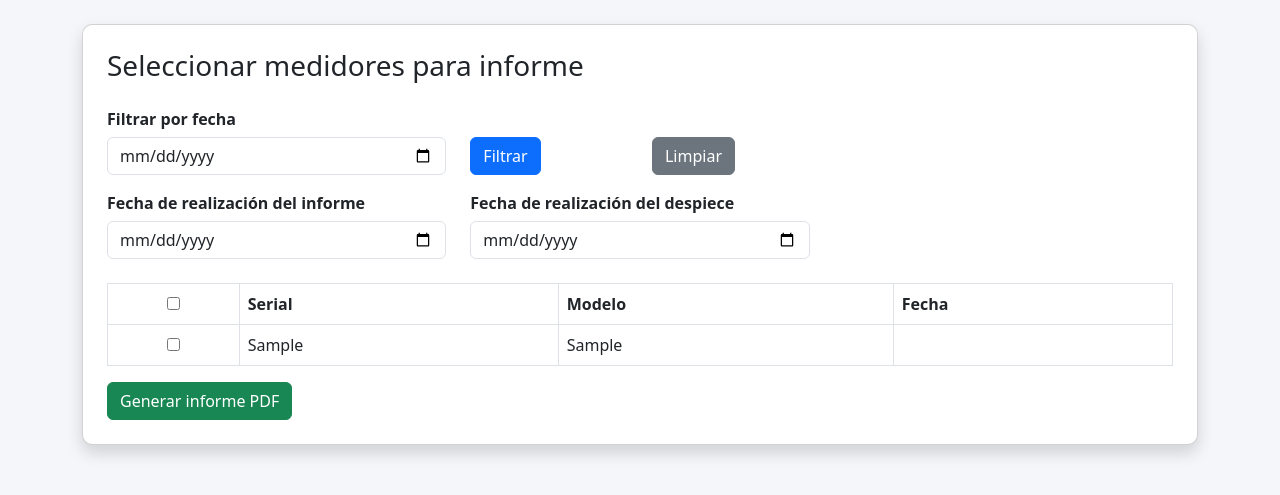
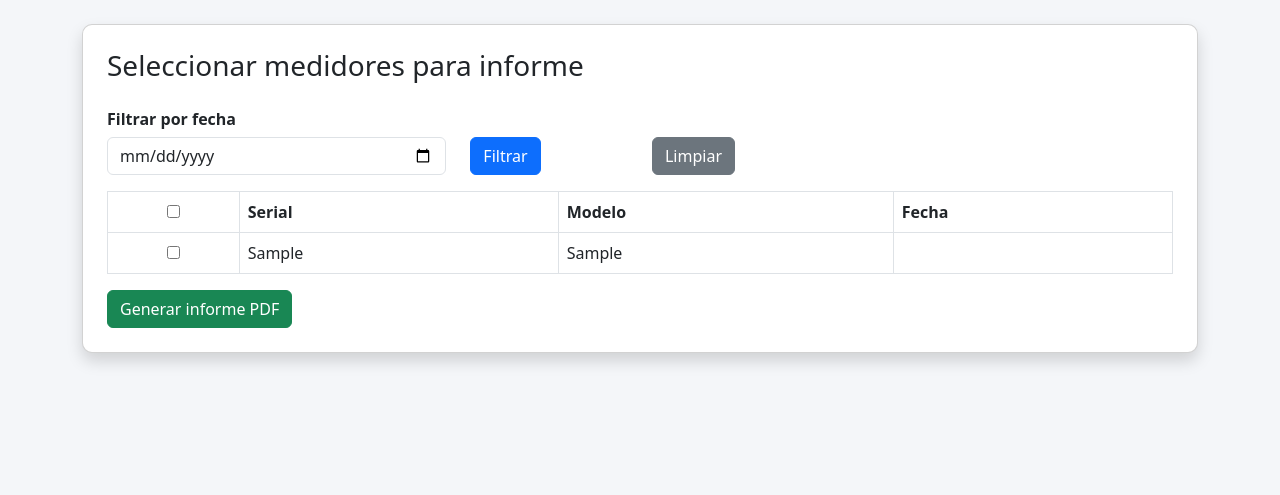
Before and after one commit to diomarvalderrama/medidores, a Django app: page /seleccionar/ in a window 1280 px wide. Shown: the part 56-551 px from the top of the page. Run offline with Django 5.2, Linux system fonts and the light colour scheme; a user stored in the database is signed in; tables that the repository leaves empty hold one stand-in row (values such as "Sample post").

Commit message:
fix observacion y mejoras PDF

```diff
--- a/inspecciones/views.py
+++ b/inspecciones/views.py
@@ -2,7 +2,7 @@ import os
 from django.shortcuts import render, redirect, get_object_or_404
 from django.http import HttpResponse
 from django.contrib.auth.decorators import login_required
-from datetime import datetime
+from django.conf import settings
 import openpyxl
 from openpyxl.styles import Font, PatternFill, Alignment
 
@@ -178,8 +178,15 @@ class NumberedCanvas(canvas.Canvas):
 def generar_informe(request):
     ids = request.POST.getlist('medidores')
     medidores = Medidor.objects.filter(id__in=ids) if ids else Medidor.objects.none()
-    fecha_informe = request.POST.get('fecha_informe', '')
-    fecha_despiece = request.POST.get('fecha_despiece', '')
+
+    fecha_informe = ''
+    fecha_despiece = ''
+    if medidores.exists():
+        registro = medidores.first().registro
+        if registro.fecha_informe:
+            fecha_informe = registro.fecha_informe.strftime('%d/%m/%Y')
+        if registro.fecha_despiece:
+            fecha_despiece = registro.fecha_despiece.strftime('%d/%m/%Y')
 
     response = HttpResponse(content_type='application/pdf')
     response['Content-Disposition'] = 'attachment; filename="informe.pdf"'
@@ -187,7 +194,6 @@ def generar_informe(request):
     doc = SimpleDocTemplate(response, rightMargin=40, leftMargin=40, topMargin=120, bottomMargin=100)
     styles = getSampleStyleSheet()
 
-    # 🔹 Estilos
     styles['Normal'].fontName = FONT
     styles['Normal'].fontSize = 9
     styles['Normal'].alignment = 4
@@ -196,7 +202,6 @@ def generar_informe(request):
         'TituloInforme',
         fontName=FONT,
         fontSize=11,
-        bold=True,
         alignment=TA_CENTER,
         spaceAfter=10,
     )
@@ -217,15 +222,12 @@ def generar_informe(request):
 
     # 🔹 TABLA MEDIDORES
     elementos.append(Paragraph("<b>1. INFORMACIÓN DEL MEDIDOR</b>", styles['Heading2']))
-
     header = ['SERIAL', 'MODELO', 'AÑO', 'ESTADO', 'CODIGO', 'MEDIDOR CON ALTERACIÓN']
     data = [header]
     for m in medidores:
         data.append([m.serial, m.modelo, str(m.anio), m.estado, m.codigo, m.medidor_con_alteracion])
 
     tabla = Table(data, colWidths=[80, 80, 40, 70, 70, 100])
-
-    # Estilo base de la tabla
     tabla_style = [
         ('BACKGROUND', (0, 0), (-1, 0), colors.HexColor("#8FA9C4")),
         ('GRID', (0, 0), (-1, -1), 0.3, colors.grey),
@@ -235,7 +237,6 @@ def generar_informe(request):
         ('ROWBACKGROUNDS', (0, 1), (-1, -1), [colors.white, colors.HexColor("#F0F0F0")]),
     ]
 
-    # 🔹 Fondo rojo en celdas con SI en columna ALTERACIÓN
     for i, m in enumerate(medidores, 1):
         if m.medidor_con_alteracion == 'SI':
             tabla_style.append(('BACKGROUND', (5, i), (5, i), colors.red))
@@ -251,7 +252,7 @@ def generar_informe(request):
     elementos.append(Paragraph("<b>2. OBSERVACIÓN DEL DESPIECE</b>", styles['Heading2']))
     for i, m in enumerate(medidores, 1):
         elementos.append(Spacer(1, 8))
-        elementos.append(Paragraph(f"<b>Observación encontrada — Medidor {m.serial}</b>", styles['Heading3']))
+        elementos.append(Paragraph("<b>Observación encontrada</b>", styles['Heading3']))
         if m.observaciones_encontradas:
             elementos.append(Paragraph(m.observaciones_encontradas, styles['Normal']))
         elementos.append(Spacer(1, 6))
@@ -276,23 +277,22 @@ def generar_informe(request):
     elementos.append(Spacer(1, 20))
 
     # 🔹 FIRMA
-    firma_path = os.path.join(os.path.dirname(os.path.dirname(os.path.abspath(__file__))), 'media', 'firma.png')
+    firma_path = os.path.join(settings.MEDIA_ROOT, 'firma.png')
     if os.path.exists(firma_path):
         elementos.append(Image(firma_path, width=150, height=50))
 
     elementos.append(Paragraph("<b>PAULA JULIA BLANCO H</b>", styles['Normal']))
     elementos.append(Paragraph("Líder CN Laboratorio de Calibración de Medidores", styles['Normal']))
 
-    # 🔹 HEADER Y FOOTER
     def header_footer(canvas, doc):
         canvas.saveState()
         try:
-            logo = os.path.join(os.path.dirname(os.path.dirname(os.path.abspath(__file__))), 'media', 'logo.png')
+            logo = os.path.join(settings.MEDIA_ROOT, 'logo.png')
             canvas.drawImage(logo, 40, 750, width=520, height=70)
         except:
             pass
         try:
-            pie = os.path.join(os.path.dirname(os.path.dirname(os.path.abspath(__file__))), 'media', 'pie.png')
+            pie = os.path.join(settings.MEDIA_ROOT, 'pie.png')
             canvas.drawImage(pie, 40, 30, width=520, height=60)
         except:
             pass
--- a/templates/seleccionar.html
+++ b/templates/seleccionar.html
@@ -31,19 +31,6 @@
     <!-- 🔹 FORMULARIO PDF -->
     <form method="post" action="/generar/">
         {% csrf_token %}
-
-        <!-- 🔥 NUEVO: FECHAS DEL INFORME -->
-        <div class="row mb-4">
-            <div class="col-md-4">
-                <label><b>Fecha de realización del informe</b></label>
-                <input type="date" name="fecha_informe" class="form-control" required>
-            </div>
-
-            <div class="col-md-4">
-                <label><b>Fecha de realización del despiece</b></label>
-                <input type="date" name="fecha_despiece" class="form-control" required>
-            </div>
-        </div>
 
         <table class="table table-bordered">
             <thead style="background:#003366; color:white;">
```
